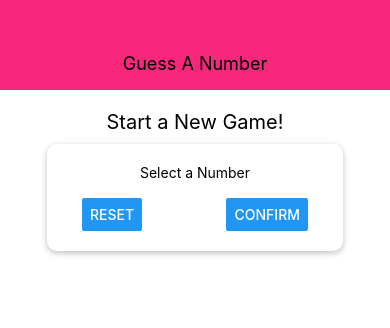
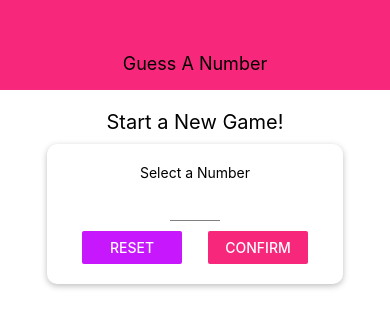
Before and after one commit to amogh-nagar/React-Native, a React Native app in the folder guessanumber/: screen / in a window 390 px wide. Shown: the top 328 px of the page. Built offline with nearby package versions, Linux system fonts and the light colour scheme.

Commit message:
Added input.js colors.js

```diff
--- a/guessanumber/components/Card.js
+++ b/guessanumber/components/Card.js
@@ -17,7 +17,6 @@
     shadowRadius: 6,
     backgroundColor: "white",
     elevation: 10,
-
     padding: 20,
     borderRadius: 10,
   },
--- a/guessanumber/components/Header.js
+++ b/guessanumber/components/Header.js
@@ -1,4 +1,5 @@
 import React from "react";
+import colors from "../constants/colors";
 import { View, Text, StyleSheet } from "react-native";
 const Header = (props) => {
   return (
@@ -13,15 +14,14 @@
     width: "100%",
     height: 90,
     paddingTop: 36,
-    backgroundColor: "#f7287b",
+    backgroundColor: colors.primary,
     alignItems: "center",
     justifyContent: "center",
   },
-  headerTitle:{
-      color:'black',
-      fontSize:18,
-
-  }
+  headerTitle: {
+    color: "black",
+    fontSize: 18,
+  },
 });
 
 export default Header;
--- /dev/null
+++ b/guessanumber/components/Input.js
@@ -0,0 +1,14 @@
+import React from "react";
+import { StyleSheet, TextInput } from "react-native";
+const Input = (props) => {
+  return <TextInput {...props} style={{ ...styles.input, ...props.style }} />;
+};
+const styles = StyleSheet.create({
+  input: {
+    height: 30,
+    borderBottomColor: "grey",
+    borderBottomWidth: 1,
+    marginVertical: 10,
+  },
+});
+export default Input;
--- /dev/null
+++ b/guessanumber/constants/colors.js
@@ -0,0 +1,4 @@
+export default {
+    primary:'#f7287b',
+    accent:"#c717fc"
+}
--- a/guessanumber/screens/StartGameScreen.js
+++ b/guessanumber/screens/StartGameScreen.js
@@ -1,7 +1,8 @@
 import React from "react";
-import { View, Text, StyleSheet, TextInput, Button } from "react-native";
-
+import { View, Text, StyleSheet, Button } from "react-native";
+import colors from "../constants/colors";
 import Card from "../components/Card";
+import Input from "../components/Input";
 
 const StartGameScreen = (props) => {
   return (
@@ -9,10 +10,22 @@
       <Text style={styles.title}>Start a New Game!</Text>
       <Card styles={styles.inputcontainer}>
         <Text>Select a Number</Text>
-        <TextInput />
+        <Input
+          blurOnSubmit
+          autoCapitalize="none"
+          autoCorrect={false}
+          keyboardType="number-pad"
+          // keyboardType="numeric"
+          maxLength={2}
+          style={styles.input}
+        />
         <View style={styles.buttonContainer}>
-          <Button title="Reset" onPress={() => {}} />
-          <Button title="Confirm" onPress={() => {}} />
+          <View style={styles.btn}>
+            <Button title="Reset" onPress={() => {}} color={colors.accent} />
+          </View>
+          <View style={styles.btn}>
+            <Button title="Confirm" onPress={() => {}} color={colors.primary} />
+          </View>
         </View>
       </Card>
     </View>
@@ -36,6 +49,13 @@
     justifyContent: "space-between",
     paddingHorizontal: 15,
   },
+  btn: {
+    width: 100,
+  },
+  input: {
+    width: 50,
+    textAlign: "center",
+  },
 });
 
 export default StartGameScreen;
```
